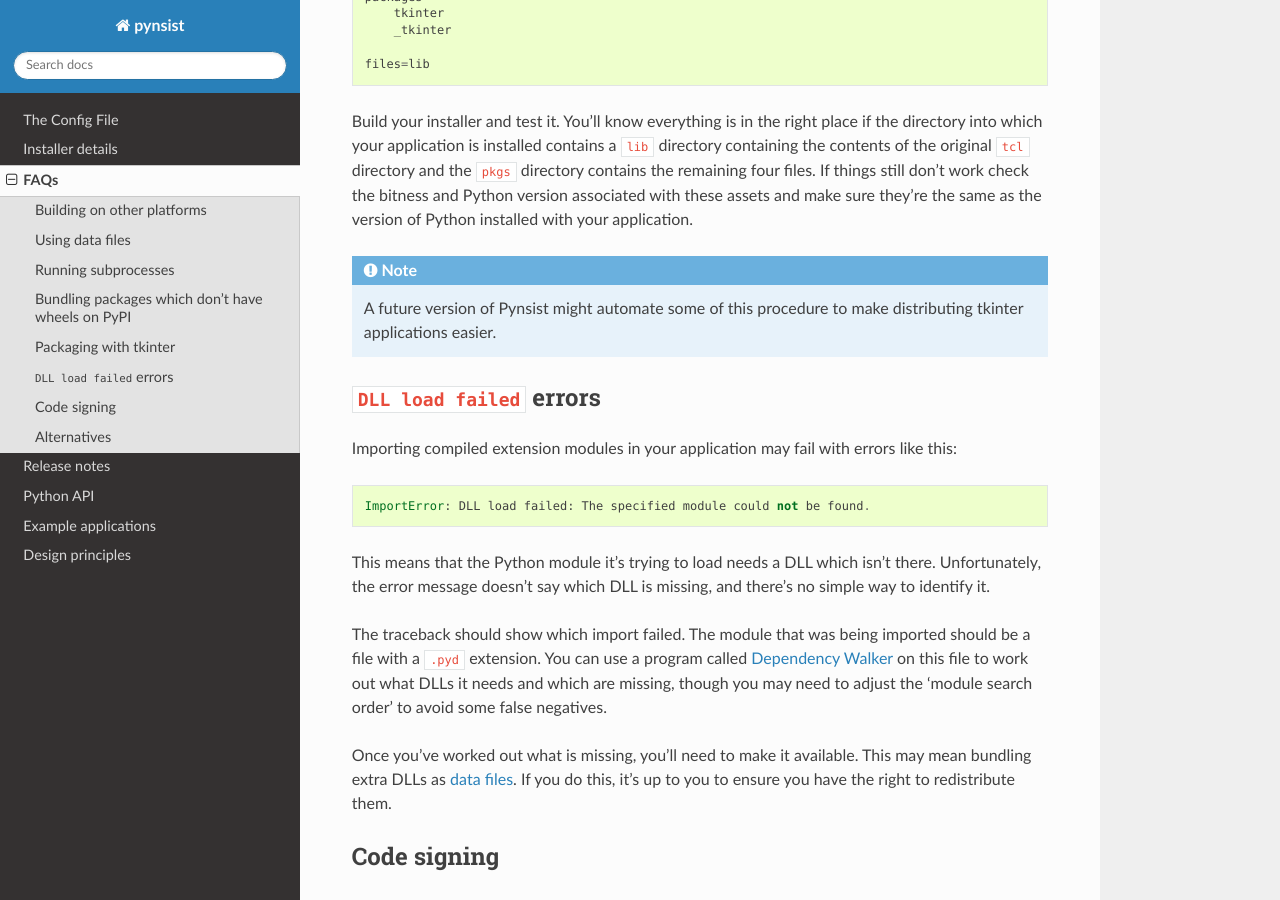
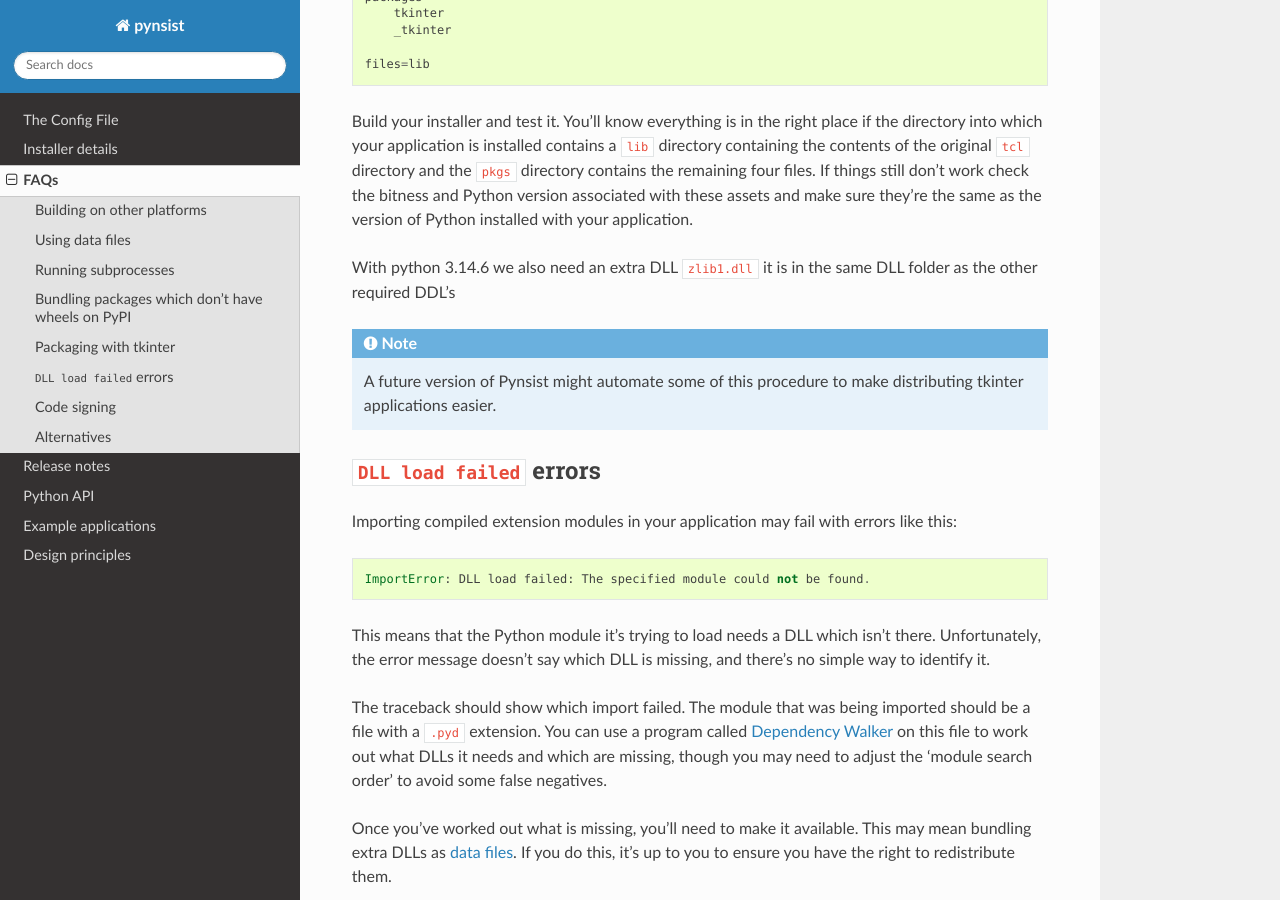
Before and after one commit to takluyver/pynsist, a Sphinx documentation site: the page built from doc/faq.rst, in a window 1280 px wide and 900 px high, scrolled down 3539 px. Built offline with Sphinx 7.4.7 and the Read the Docs theme 3.1.0, drawn with Linux system fonts in a browser that asks for light colours.

Commit message:
Update faq.rst
With python 3.14.6 the extra DLL zlib1.dll is required to make tkinter work correctly

```diff
--- a/doc/faq.rst
+++ b/doc/faq.rst
@@ -183,6 +183,8 @@ work check the bitness and Python version associated with these assets and
 make sure they're the same as the version of Python installed with your
 application.
 
+With python 3.14.6 we also need an extra DLL ``zlib1.dll`` it is in the same DLL folder as the other required DDL's
+
 .. note::
 
    A future version of Pynsist might automate some of this procedure to make
```
